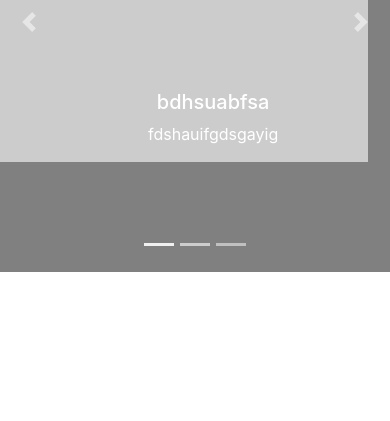
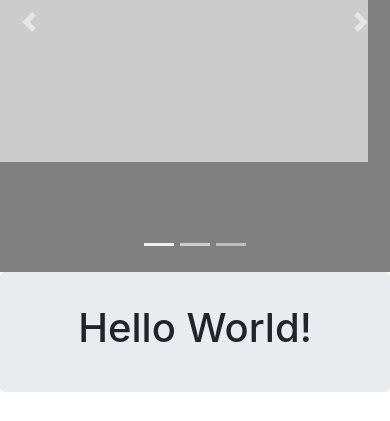
Before and after one commit to Rampirez/Movin-On, a React (Create React App) app: page / in a window 390 px wide. Shown: the part 1380-1801 px from the top of the page. Before the commit the page ends 1652 px from the top, so only its background shows below. Built offline with nearby package versions, Linux system fonts and the light colour scheme.

Commit message:
Added a home body to add some more page info

```diff
--- a/src/App.js
+++ b/src/App.js
@@ -2,7 +2,8 @@ import React from 'react';
 import logo from './logo.svg';
 import Contact from './components/Contact';
 import Nav from './components/Nav';
-import HomeSlider from './components/HomeSlider'
+import HomeSlider from './components/HomeSlider';
+import HomeBody from './components/HomeBody';
 
 
 import './App.css';
@@ -13,6 +14,7 @@ function App() {
       <Contact />
       <Nav />
       <HomeSlider />
+      <HomeBody />
     </div>
   );
 }
--- a/src/components/HomeBody/index.js
+++ b/src/components/HomeBody/index.js
@@ -0,0 +1,14 @@
+import React from "react";
+import "./style.css";
+
+export function HomeBody() {
+  return (
+    <div>
+        <div className="jumbotron">
+            <h1>Hello World!</h1>
+        </div>
+    </div>
+  );
+}
+
+export default HomeBody;
--- a/src/components/HomeSlider/index.js
+++ b/src/components/HomeSlider/index.js
@@ -21,12 +21,10 @@ export function HomeSlider() {
               src="https://via.placeholder.com/150"
               alt="First slide"
             />
-            <div className="container">
-              <div className="carousel-caption">
+              <div className="carousel-caption d-none d-md-block bg-dark mb-4">
                 <h5>bdhsuabfsa</h5>
                 <p>fdshauifgdsgayig</p>
               </div>
-            </div>
           </div>
           <div className="carousel-item">
             <img className="d-block w-100" src="" alt="Second slide" />
```
